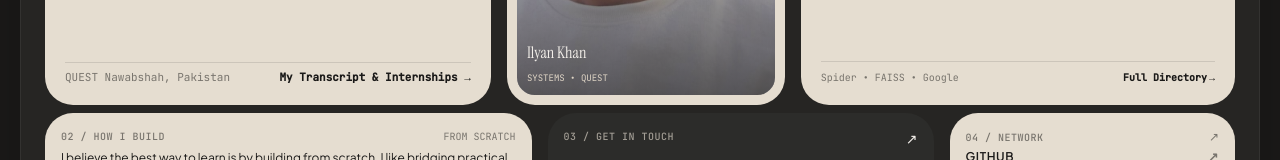
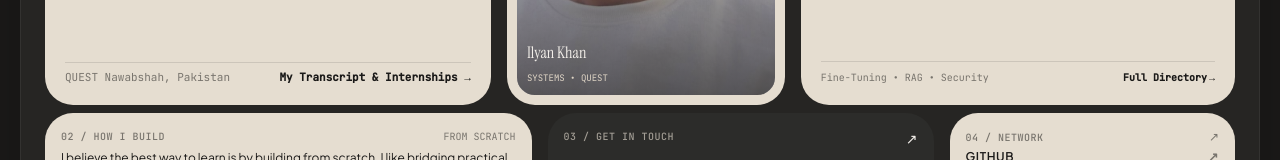
Before and after one commit to Ilyan321/Portfolio, a Next.js app: page / in a window 1280 px wide. Shown: the part 510-670 px from the top of the page. Built offline with nearby package versions, Linux system fonts and the light colour scheme.

Commit message:
style(showcase): replace awkward footer with clean engineering tag 'Fine-Tuning • RAG • Security'

```diff
--- a/components/home-view.tsx
+++ b/components/home-view.tsx
@@ -423,7 +423,7 @@ export function HomeView() {
 
             {/* Footer with Directory Trigger */}
             <div className="pt-2 border-t border-[rgba(26,25,24,0.12)] text-[10px] font-mono-code text-[#78746D] flex justify-between items-center">
-              <span>Spider &bull; FAISS &bull; Google</span>
+              <span>Fine-Tuning &bull; RAG &bull; Security</span>
               <button
                 onClick={() => setShowDirectoryModal(true)}
                 className="text-[#1A1918] font-semibold hover:underline cursor-pointer flex items-center gap-0.5"
```
